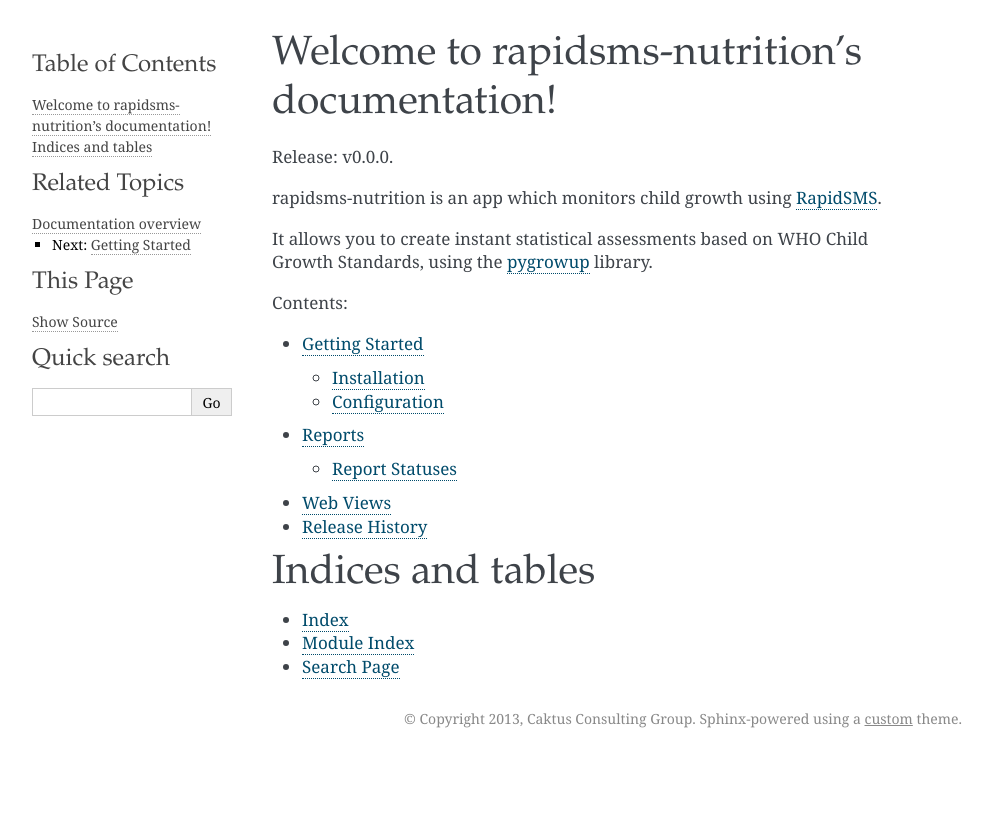
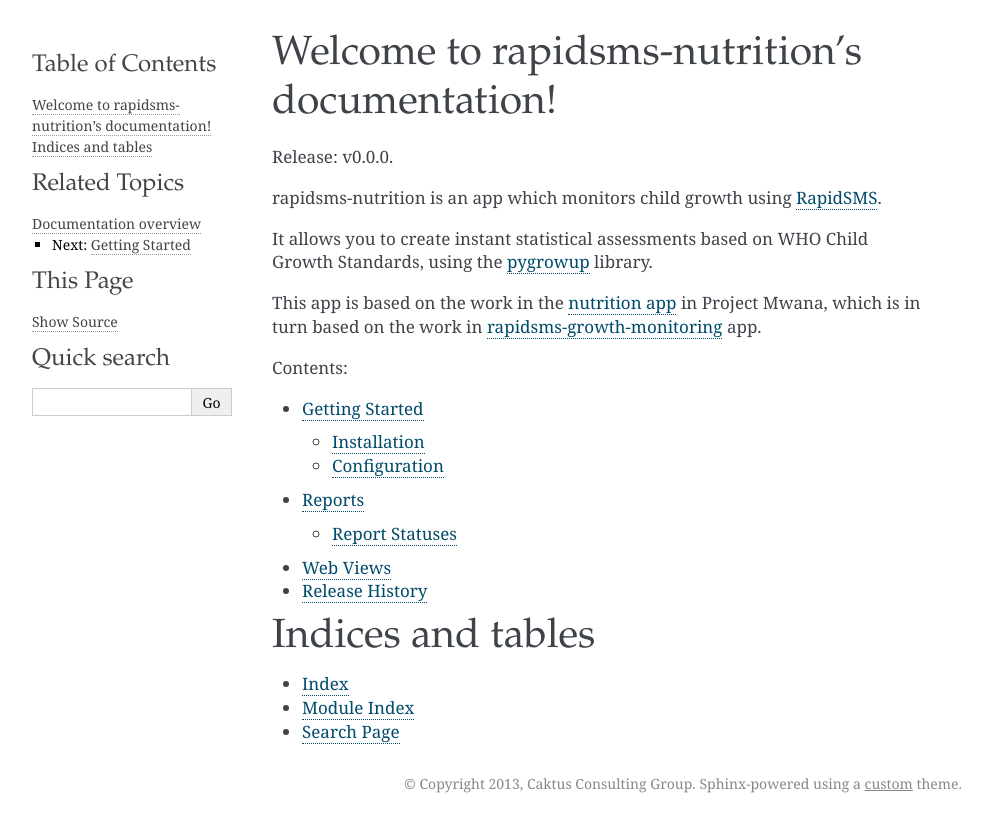
Before and after one commit to caktus/rapidsms-nutrition, a Sphinx documentation site: the page built from docs/index.rst, in a window 1280 px wide. Shown: the top 832 px of the page, without its empty margins (148-1140 px from the left). Built offline with Sphinx 7.4.7, drawn with Linux system fonts in a browser that asks for light colours.

Commit message:
Add credits to previous projects

```diff
--- a/docs/index.rst
+++ b/docs/index.rst
@@ -9,6 +9,11 @@
 It allows you to create instant statistical assessments based on WHO Child
 Growth Standards, using the `pygrowup <https://github.com/ewheeler/pygrowup>`_
 library.
+
+This app is based on the work in the `nutrition app
+<https://github.com/mwana/mwana/tree/develop/mwana/apps/nutrition>`_ in Project
+Mwana, which is in turn based on the work in `rapidsms-growth-monitoring
+<https://github.com/ewheeler/rapidsms-growthmonitoring-app>`_ app.
 
 Contents:
 
```
